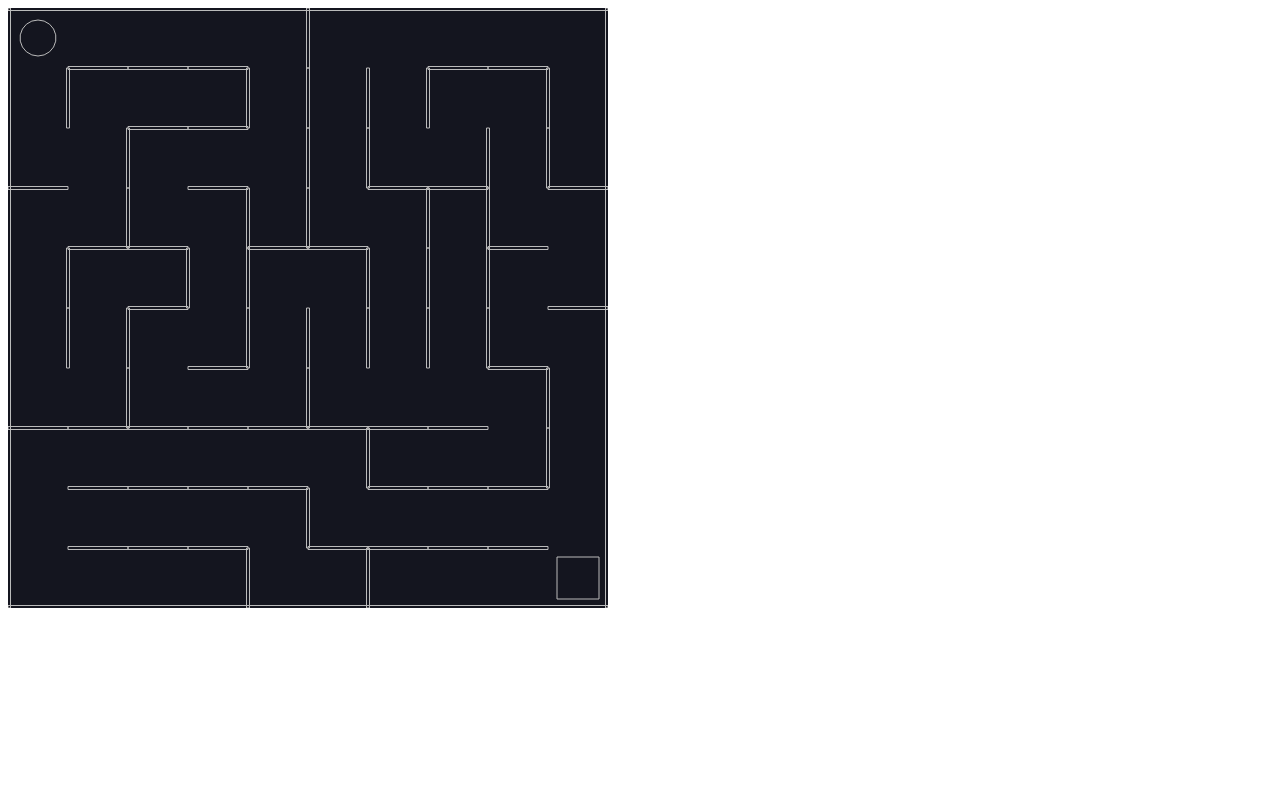
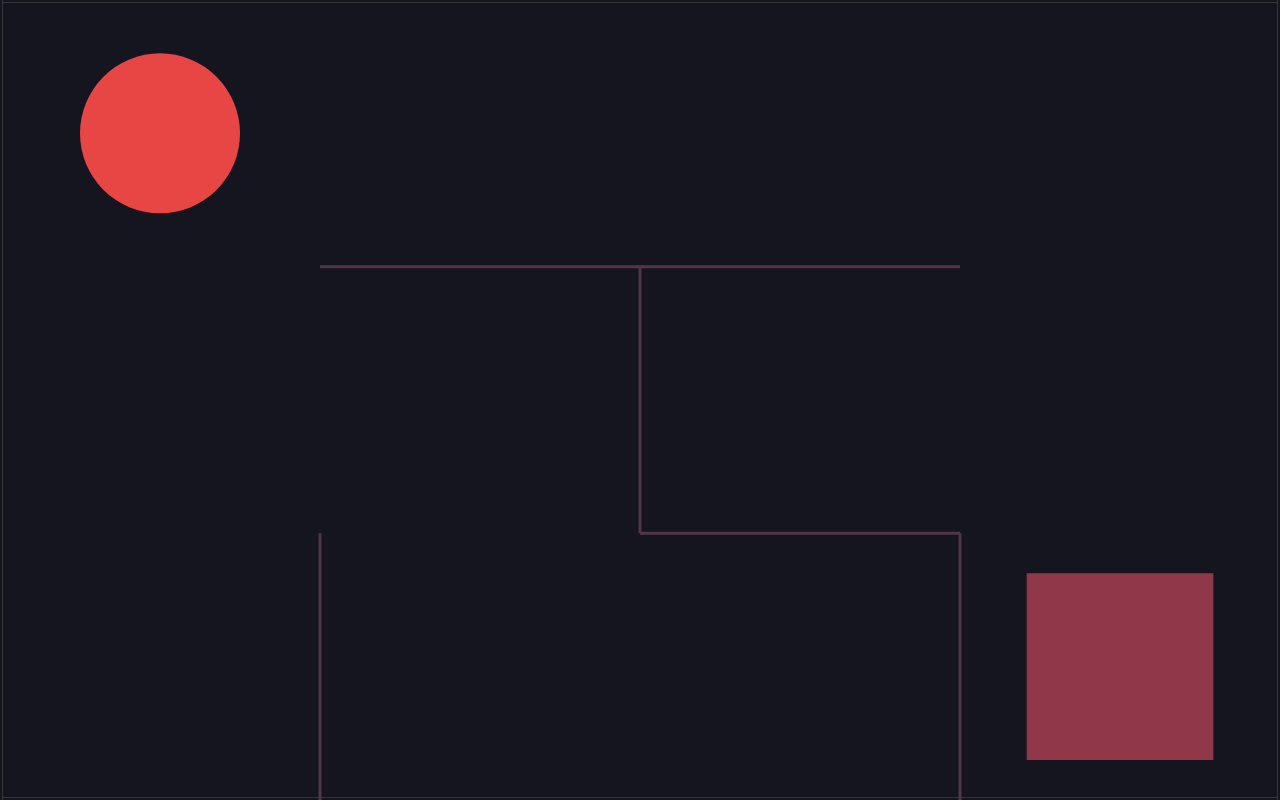
Before and after one commit to DalatCoder/the-complete-js-bootcamp-2020, a plain HTML site: page chapter_22.Maze/index.html in a window 1280 px wide. Drawn offline with nearby package versions, Linux system fonts and the light colour scheme; animation ran at ten frames a second.

Commit message:
Complete V1.0

```diff
--- a/chapter_22.Maze/index.html
+++ b/chapter_22.Maze/index.html
@@ -6,11 +6,14 @@
   <meta name="viewport" content="width=device-width, initial-scale=1.0">
   <title>Maze</title>
   <script src="https://cdnjs.cloudflare.com/ajax/libs/matter-js/0.14.2/matter.min.js"></script>
-  <!-- <link rel="stylesheet" href="style.css"> -->
+  <link href="https://fonts.googleapis.com/css2?family=Patrick+Hand&display=swap" rel="stylesheet">
+  <link rel="stylesheet" href="style.css">
 </head>
 
 <body>
-  <div class="container"></div>
+  <div class="winner hidden">
+    <h1>You win!</h1>
+  </div>
   <script src="utils.js"></script>
   <script src="index.js"></script>
 </body>
--- a/chapter_22.Maze/index.js
+++ b/chapter_22.Maze/index.js
@@ -1,20 +1,27 @@
 const { Engine, Render, Runner, World, Bodies, Body, Events } = Matter
 
-const cells = 10
-const width = 600
-const height = 600
+const cellsHorizontal = 4
+const cellsVertical = 3
+const width = window.innerWidth
+const height = window.innerHeight
 const borderWeight = 5
 const edgeWeight = 3
 
-const unitLength = width / cells
+const unitLengthX = width / cellsHorizontal
+const unitLengthY = height / cellsVertical
+
+const wallColor = '#53354a'
+const ballColor = '#e84545'
+const goalColor = '#903749'
 
 const engine = Engine.create()
 engine.world.gravity.y = 0
 const { world } = engine
 const render = Render.create({
-  element: document.querySelector('.container'),
+  element: document.body,
   engine,
   options: {
+    wireframes: false,
     width,
     height
   }
@@ -32,12 +39,12 @@ const walls = [
 World.add(world, walls)
 
 // Maze generation || Generate 2 dimensional array with defaul value set to false
-const grid = generateGrid(cells, cells)
-const verticals = generateGrid(cells, cells - 1)
-const horizontals = generateGrid(cells - 1, cells)
+const grid = generateGrid(cellsVertical, cellsHorizontal)
+const verticals = generateGrid(cellsVertical, cellsHorizontal - 1)
+const horizontals = generateGrid(cellsVertical - 1, cellsHorizontal)
 
-const startRow = Math.floor(Math.random() * cells)
-const startColumn = Math.floor(Math.random() * cells)
+const startRow = Math.floor(Math.random() * cellsVertical)
+const startColumn = Math.floor(Math.random() * cellsHorizontal)
 
 const stepThroughCell = (row, column) => {
   // If i have visited the cell at [row, column], then return
@@ -63,9 +70,9 @@ const stepThroughCell = (row, column) => {
     // See if that neighbor is out of bounds
     if (
       nextRow < 0 ||
-      nextRow >= cells ||
+      nextRow >= cellsVertical ||
       nextColumn < 0 ||
-      nextColumn >= cells
+      nextColumn >= cellsHorizontal
     ) {
       continue
     }
@@ -93,6 +100,14 @@ const stepThroughCell = (row, column) => {
 
 stepThroughCell(startRow, startColumn)
 
+const wallOptionConfig = {
+  isStatic: true,
+  label: 'wall',
+  render: {
+    fillStyle: wallColor
+  }
+}
+
 horizontals.forEach((row, rowIndex) => {
   row.forEach((open, columnIndex) => {
     if (open) {
@@ -100,14 +115,11 @@ horizontals.forEach((row, rowIndex) => {
     }
 
     const wall = Bodies.rectangle(
-      columnIndex * unitLength + unitLength / 2,
-      rowIndex * unitLength + unitLength,
-      unitLength,
+      columnIndex * unitLengthX + unitLengthX / 2,
+      rowIndex * unitLengthY + unitLengthY,
+      unitLengthX,
       edgeWeight,
-      {
-        isStatic: true,
-        label: 'wall'
-      }
+      wallOptionConfig
     )
     World.add(world, wall)
   })
@@ -120,35 +132,40 @@ verticals.forEach((row, rowIndex) => {
     }
 
     const wall = Bodies.rectangle(
-      columnIndex * unitLength + unitLength,
-      rowIndex * unitLength + unitLength / 2,
+      columnIndex * unitLengthX + unitLengthX,
+      rowIndex * unitLengthY + unitLengthY / 2,
       edgeWeight,
-      unitLength,
-      {
-        isStatic: true,
-        label: 'wall'
-      }
+      unitLengthY,
+      wallOptionConfig
     )
     World.add(world, wall)
   })
 })
 
 // Goal
+const goalLength = Math.min(unitLengthX, unitLengthY) * 0.7
 const goal = Bodies.rectangle(
-  width - unitLength / 2,
-  height - unitLength / 2,
-  unitLength * 0.7,
-  unitLength * 0.7,
+  width - unitLengthX / 2,
+  height - unitLengthY / 2,
+  goalLength,
+  goalLength,
   {
     isStatic: true,
-    label: 'goal'
+    label: 'goal',
+    render: {
+      fillStyle: goalColor
+    }
   }
 )
 World.add(world, goal)
 
 // Ball
-const ball = Bodies.circle(unitLength / 2, unitLength / 2, unitLength * 0.3, {
-  label: 'ball'
+const ballRadius = Math.min(unitLengthX, unitLengthY) * 0.3
+const ball = Bodies.circle(unitLengthX / 2, unitLengthY / 2, ballRadius, {
+  label: 'ball',
+  render: {
+    fillStyle: ballColor
+  }
 })
 World.add(world, ball)
 
@@ -181,6 +198,7 @@ Events.on(engine, 'collisionStart', (event) => {
       labels.includes(collision.bodyA.label) &&
       labels.includes(collision.bodyB.label)
     ) {
+      document.querySelector('.winner').classList.remove('hidden')
       world.gravity.y = 1
       world.bodies.forEach((body) => {
         if (body.label === 'wall') {
--- a/chapter_22.Maze/style.css
+++ b/chapter_22.Maze/style.css
@@ -1,15 +1,22 @@
-*,
-*::before,
-*::after {
+body {
   margin: 0;
-  padding: 0;
-  box-sizing: border-box;
+  width: 100%;
+  height: 100%;
+  overflow: hidden;
 }
 
-body {
-  display: flex;
-  justify-content: center;
-  align-items: center;
-  width: 100vw;
-  height: 100vh;
+.winner {
+  font-family: 'Patrick Hand', cursive;
+  font-size: 5vw;
+  font-weight: 700;
+  color: #e84545;
+
+  position: absolute;
+  top: 50%;
+  left: 50%;
+  transform: translate(-50%, -50%);
 }
+
+.hidden {
+  display: none !important;
+}
```
